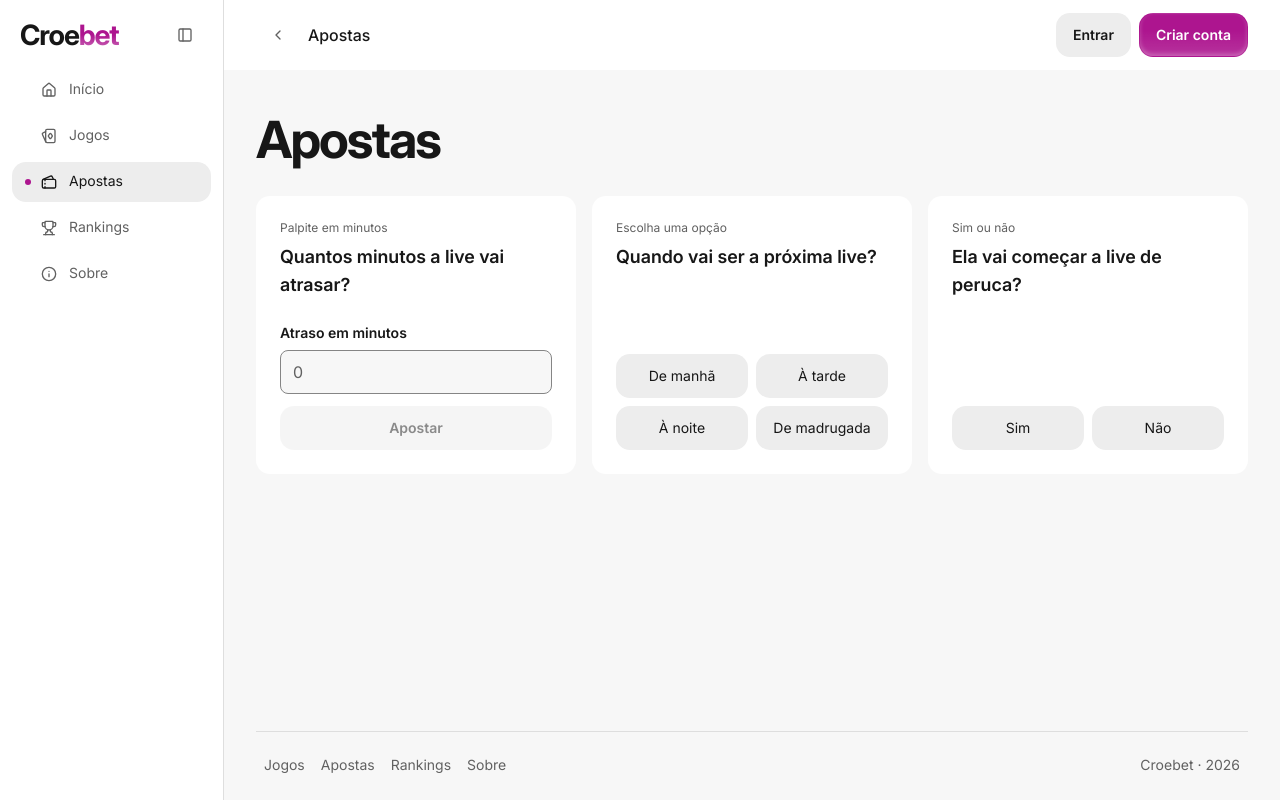
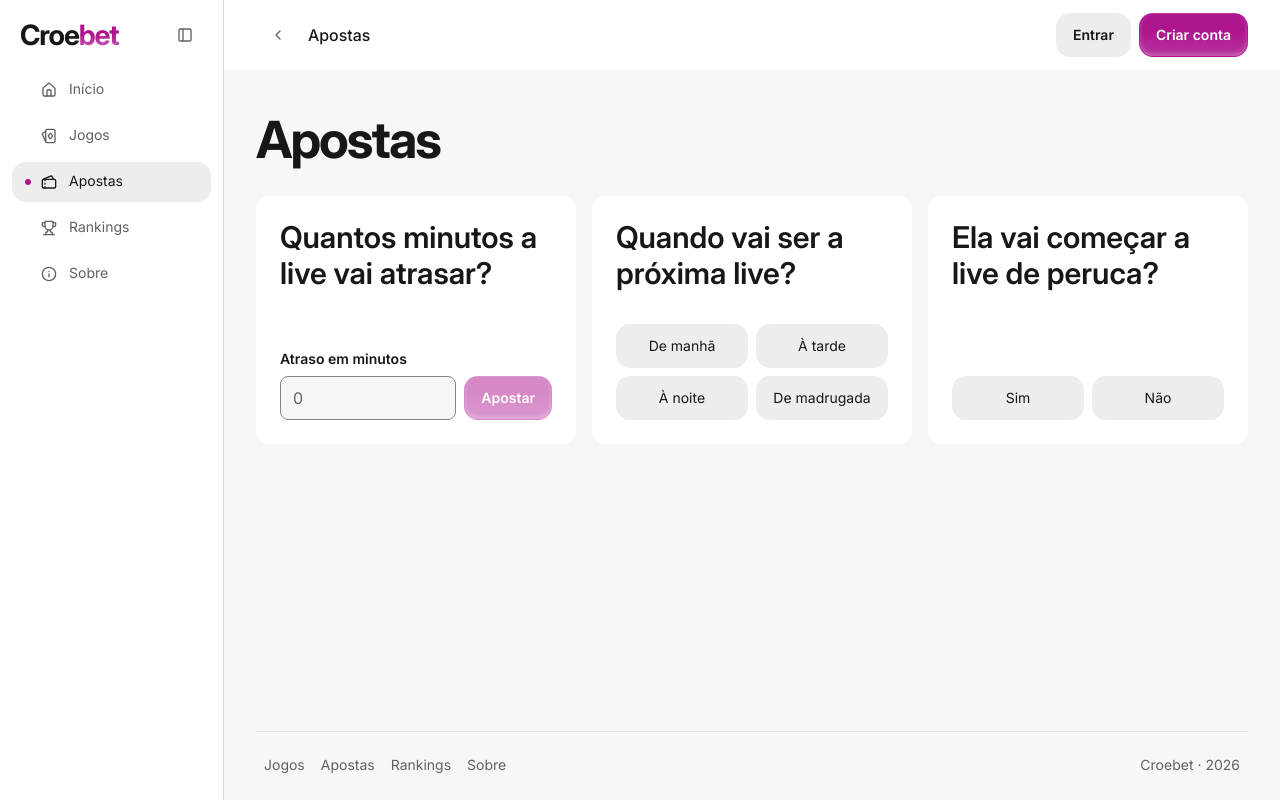
Before and after one commit to MarcoCuel/croebet, a Next.js app: page /apostas in a window 1280 px wide. Built offline with nearby package versions, Linux system fonts and the light colour scheme.

Commit message:
Refactor MarketList component layout and improve form structure

```diff
--- a/features/betting/market-list.tsx
+++ b/features/betting/market-list.tsx
@@ -30,8 +30,7 @@ export function MarketList({
           key={market.id}
         >
           <article id={market.id}>
-            <p className="text-xs text-muted">{market.topic}</p>
-            <h2 className="mt-2 mb-6 text-lg font-semibold">{market.question}</h2>
+            <h2 className="mb-8 text-3xl font-semibold">{market.question}</h2>
             {market.type === "number" ? (
               <form
                 className="mt-auto grid gap-3"
@@ -45,6 +44,7 @@ export function MarketList({
                   }
                 }}
               >
+                <div className="flex justify-stretch items-end gap-2">
                   <Field>
                     Atraso em minutos
                     <Input
@@ -60,12 +60,12 @@ export function MarketList({
                   </Field>
                   <Button
                     type="submit"
-                  variant="secondary"
                     aria-haspopup="dialog"
                     disabled={!validMinutes}
                   >
                     Apostar
                   </Button>
+                </div>
               </form>
             ) : (
               <div className="mt-auto grid grid-cols-2 gap-2">
```
Lines whose indentation alone changed are shown as unchanged.
